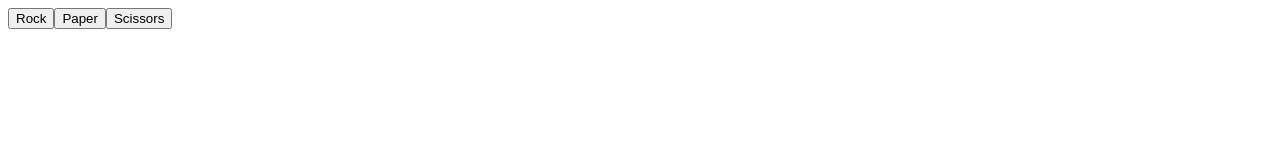
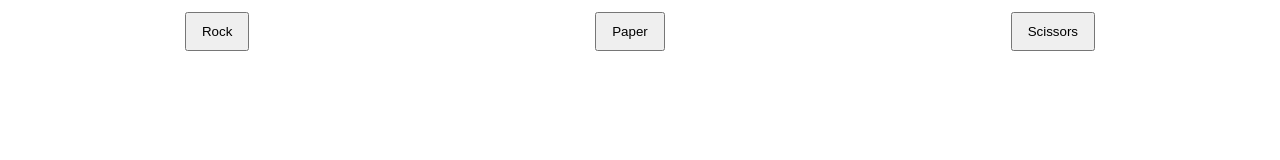
Before and after one commit to Lu1zLuna/rock-paper-scissors, a plain HTML site: page index.html in a window 1280 px wide. Drawn offline with Linux system fonts and the light colour scheme.

Commit message:
Adds styling

```diff
--- a/index.html
+++ b/index.html
@@ -5,6 +5,7 @@
     <meta name="viewport" content="width=device-width, initial-scale=1.0" />
     <title>Document</title>
     <script type="text/javascript" src="script.js" defer></script>
+    <link rel="stylesheet" href="styles.css">
   </head>
   <body>
     <div id="container" class="buttons"></div>
--- a/script.js
+++ b/script.js
@@ -123,12 +123,15 @@ function playGame() {
 
     const rockButton = document.createElement("button");
     rockButton.textContent = "Rock";
+    rockButton.setAttribute("style", "padding: 10px 15px");
 
     const paperButton = document.createElement("button");
     paperButton.textContent = "Paper";
+    paperButton.setAttribute("style", "padding: 10px 15px");
 
     const scissorsButton = document.createElement("button");
     scissorsButton.textContent = "Scissors";
+    scissorsButton.setAttribute("style", "padding: 10px 15px");
 
     containerButton.appendChild(rockButton);
     containerButton.appendChild(paperButton);
--- /dev/null
+++ b/styles.css
@@ -0,0 +1,20 @@
+*,
+*::before,
+**::after {
+    box-sizing: border-box;
+}
+
+* {
+    margin: 0;
+    padding: 0;
+}
+
+#container.buttons {
+    display: flex;
+}
+
+.buttons {
+    padding: 12px;
+    justify-content: space-around;
+    flex-grow: 1;
+}
```
